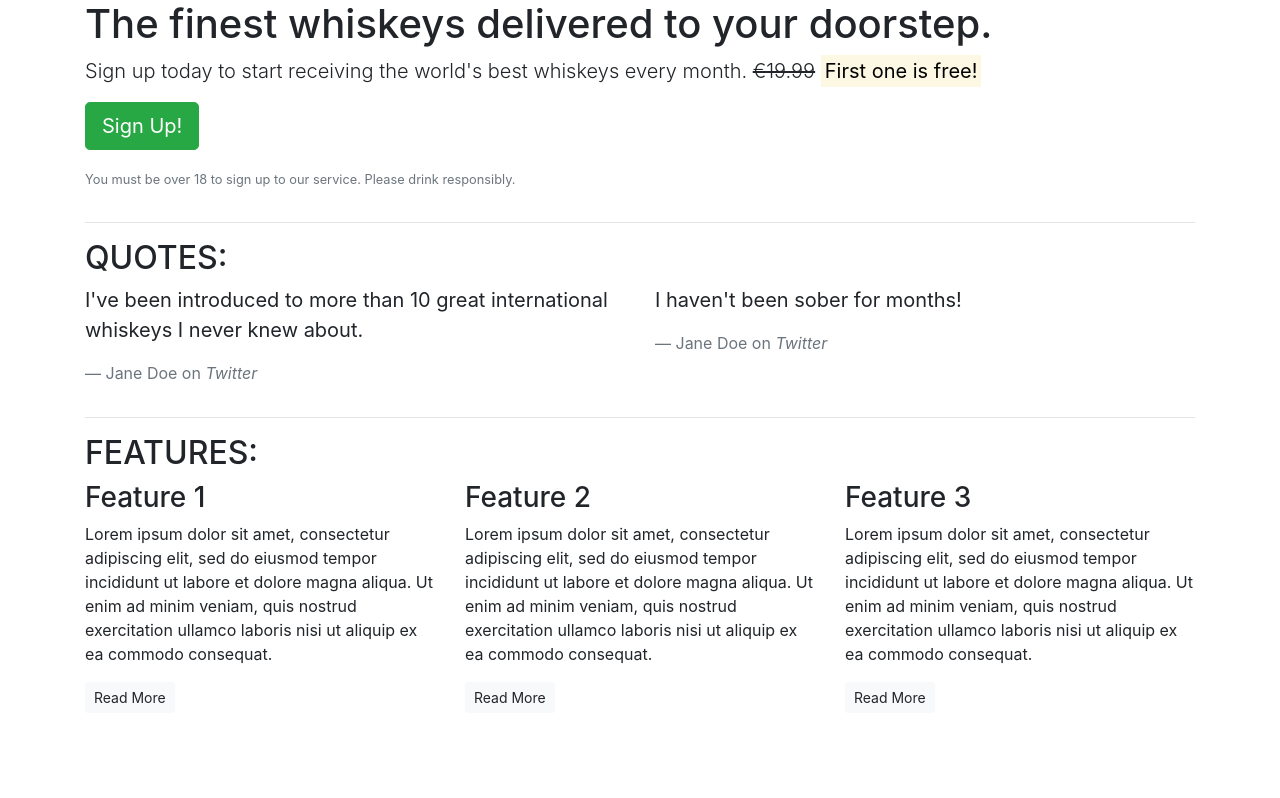
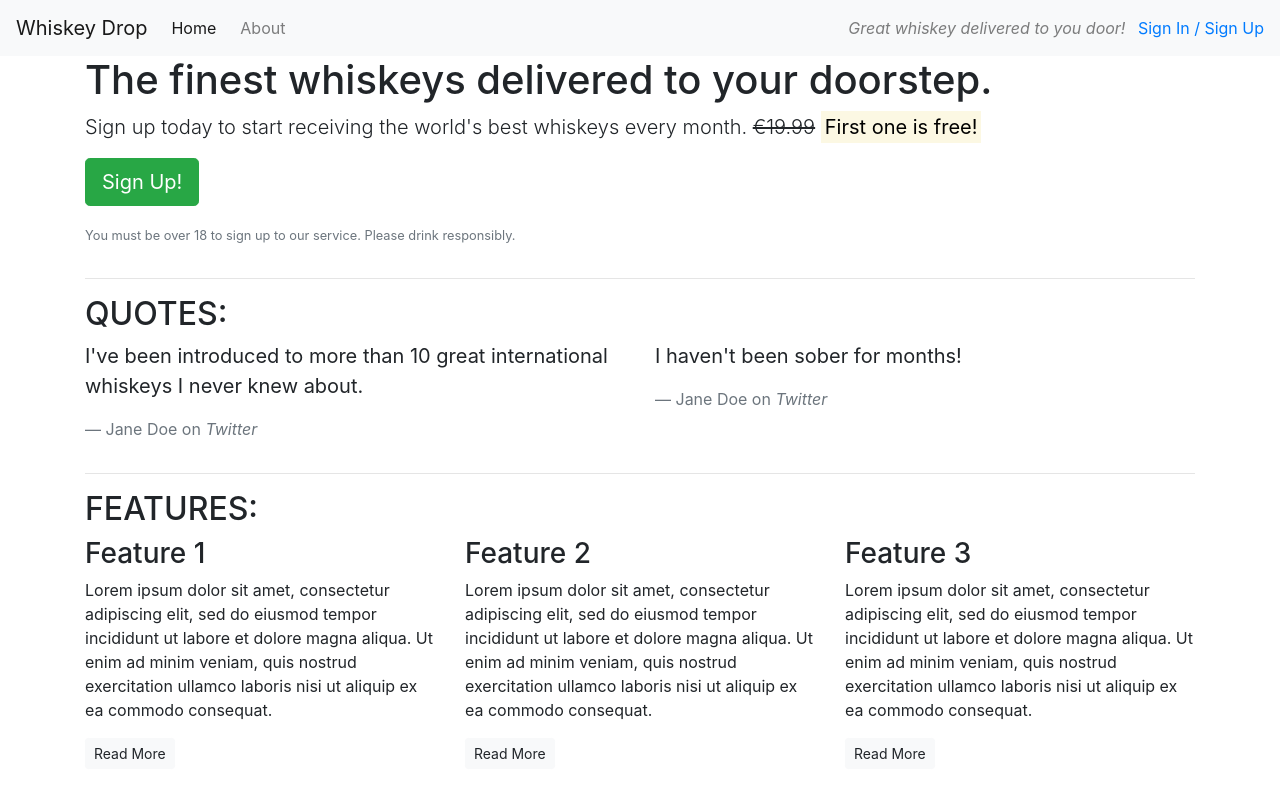
Before and after one commit to RuaOCuinn/Mobile-First-Whiskey-Site, a plain HTML site: page whiskey.html in a window 1280 px wide. Drawn offline with nearby package versions, Linux system fonts and the light colour scheme.

Commit message:
Adding Navigation

```diff
--- a/whiskey.html
+++ b/whiskey.html
@@ -9,6 +9,18 @@
 </head>
 
 <body>
+    <nav class="navbar navbar-light bg-light navbar-expand-sm">
+        <a href="/" class="navbar-brand">Whiskey Drop<a/>
+        <ul class="navbar-nav mr-auto">
+            <li class="active nav-item mr-2"><a class="nav-link" href="/">Home</a></li>
+            <li class="nav-item mr-2"><a class="nav-link" href="/about">About</a></li>
+            <li class="nav-item mr-2 d-block d-sm-none"><a class="nav-link" href="/login">Sign In / Sign Up</a></li>
+        </ul>
+        <div class="d-none d-md-block">
+        <p class="navbar-text my-auto mr-2"><i>Great whiskey delivered to you door!</i></p>
+        <a href="/login">Sign In / Sign Up</a>
+        </div>
+    </nav>
     <article class="container">
         <!-- Callout -->
         <div class="row">
@@ -27,7 +39,7 @@
         <!-- Quotes -->
         <section class="quotes">
             <div class="row">
-                <div class="col-12">
+                <div class="col-12 col-md-6">
                     <h2 class="text-uppercase">Quotes:</h2>
                 </div>
             </div>
```
